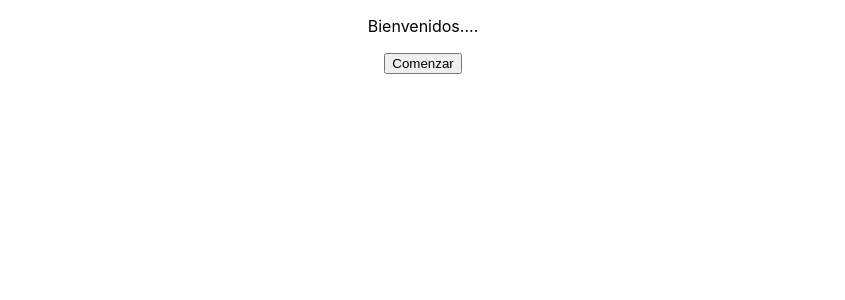
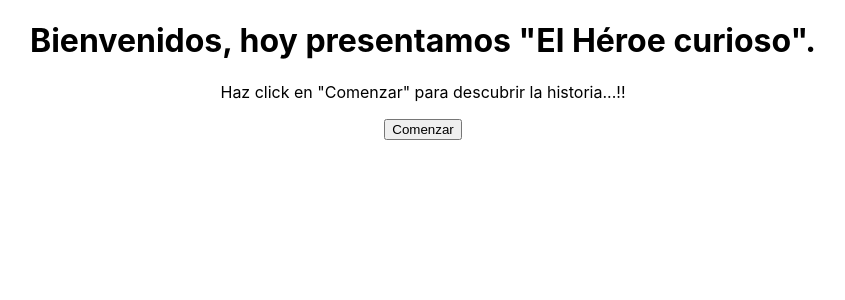
Before and after one commit to ursulacubilla/sprint6, a React (Create React App) app: page / in a window 1280 px wide. Shown: the top 300 px of the page, without its empty margins (217-1062 px from the left). Built offline with nearby package versions, Linux system fonts and the light colour scheme.

Commit message:
Modificacion al texto de bienvenida

```diff
--- a/src/application.js
+++ b/src/application.js
@@ -16,7 +16,7 @@ function Application() {
 
         <ComponentStyled isActive={count === 1} texto="Nuestro héroe estaba flotando por el espacio sideral cuando a lo lejos divisó una nave espacial." />
 
-        <ComponentStyled isActive={count === 2} texto="Sentía curiosidad por el interior de la nave y se puso a inspeccionarla. Llegó a una sala con dos puestas." />
+        <ComponentStyled isActive={count === 2} texto="Sentía curiosidad por el interior de la nave y se puso a inspeccionarla. Llegó a una sala con dos puertas." />
 
         <ComponentStyled isActive={count === 3} texto="El héroe decidió atravesar la puerta que lo llevaba a casa." />
 
--- a/src/welcome.js
+++ b/src/welcome.js
@@ -5,7 +5,9 @@ function Welcome(props) {
     return (
 <div>
 
-    <p>Bienvenidos....</p>
+    <h1>Bienvenidos, hoy presentamos "El Héroe curioso". </h1>
+
+    <p>Haz click en "Comenzar" para descubrir la historia...!!</p>
 
     <button onClick={() => props.onComenzar()}>
         Comenzar
```
